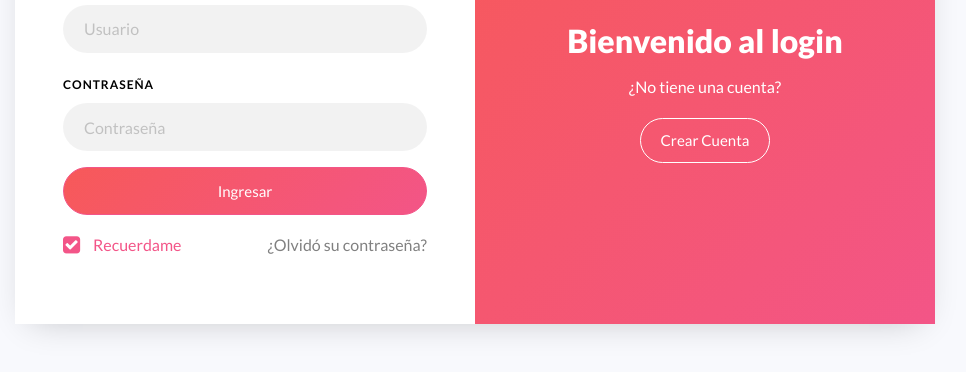
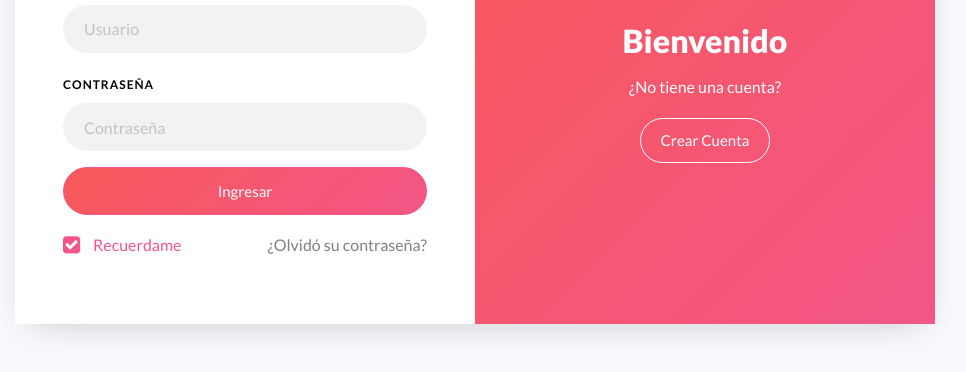
Before and after one commit to Squitian/ParcialFinal, a plain HTML site: page index.html in a window 1280 px wide. Shown: the part 354-726 px from the top of the page, without its empty margins (165-1131 px from the left). Drawn offline with Linux system fonts and the light colour scheme.

Commit message:
Update index.html

```diff
--- a/index.html
+++ b/index.html
@@ -25,7 +25,7 @@
 					<div class="wrap d-md-flex">
 						<div class="text-wrap p-4 p-lg-5 text-center d-flex align-items-center order-md-last">
 							<div class="text w-100">
-								<h2>Bienvenido al login</h2>
+								<h2>Bienvenido</h2>
 								<p>¿No tiene una cuenta?</p>
 								<a href="#" class="btn btn-white btn-outline-white">Crear Cuenta</a>
 							</div>
```
